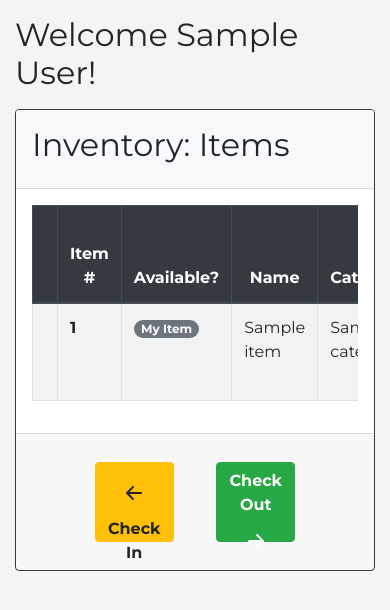
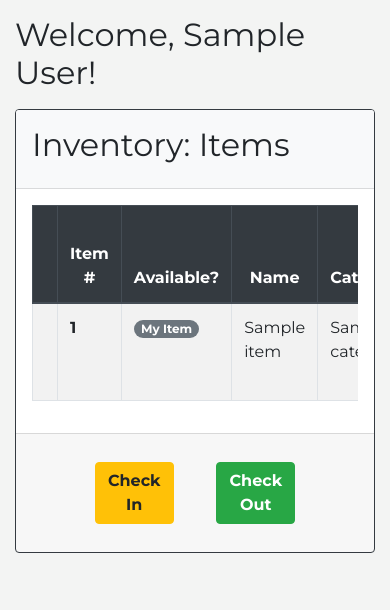
Before and after one commit to emoose1/Greenhouse_IMS, a Django app: page /inventory/ in a window 390 px wide. Shown: the part 77-687 px from the top of the page. Run offline with Django 3.2, Linux system fonts and the light colour scheme; the first user in the database is signed in; tables that the repository leaves empty hold one stand-in row (Sample ...); some libraries are stand-ins or nearby versions.

Commit message:
minor UI tweaks

```diff
--- a/static/css/style.css
+++ b/static/css/style.css
@@ -59,11 +59,23 @@ div.checking-buttons button {
   text-align: center;
 }
 
+div.checking-buttons button span.button-label {
+  line-height: 80%;
+}
+
 div.checking-buttons button svg {
-  justify-content: center;
-  align-items: center;
   height: 3em;
   width: 2em;
+}
+
+div.checking-buttons button div.button-icons {
+  display: inline;
+}
+
+@media (max-width: 1200px) {
+  div.checking-buttons button div.button-icons {
+    display: none;
+  }
 }
 
 div.list-group button {
--- a/templates/ims/inventory.html
+++ b/templates/ims/inventory.html
@@ -4,7 +4,7 @@
 
 
     <div class="section">
-        <h2> Welcome {{ user.first_name|default_if_none:"Unamed" }} {{user.last_name|default_if_none:"User" }}!</h2>
+        <h2> Welcome, {{ user.first_name|default_if_none:"Unamed" }} {{user.last_name|default_if_none:"User" }}!</h2>
     </div>
     {% if item_list %}
     <div class="inventory-body">
@@ -73,11 +73,15 @@
             <div class="card-footer">
                 <div class="checking-buttons">
                     <button type="button" class="btn btn-warning rounded  col-2 float-left" data-toggle="modal" data-target="#CheckInModal">
+                        <div class="button-icons">
                             <svg class="bi bi-arrow-left-short" viewBox="0 0 16 16" fill="currentColor" xmlns="http://www.w3.org/2000/svg">
                                 <path fill-rule="evenodd" d="M7.854 4.646a.5.5 0 010 .708L5.207 8l2.647 2.646a.5.5 0 01-.708.708l-3-3a.5.5 0 010-.708l3-3a.5.5 0 01.708 0z" clip-rule="evenodd"/>
                                 <path fill-rule="evenodd" d="M4.5 8a.5.5 0 01.5-.5h6.5a.5.5 0 010 1H5a.5.5 0 01-.5-.5z" clip-rule="evenodd"/>
                             </svg>
+                        </div>
+                        <span class="button-label">
                             Check In
+                        </span>
                     </button>
                     <div class="modal fade" id="CheckInModal" tabindex="-1" role="dialog" aria-labelledby="CheckInModalLabel" aria-hidden="true">
                         <div class="modal-dialog" role="document">
@@ -101,11 +105,16 @@
                         </div>
                     </div>
 
-                    <button type="button" class="btn btn-success rounded col-2 float-right" data-toggle="modal" data-target="#CheckOutModal">Check Out
+                    <button type="button" class="btn btn-success rounded col-2 float-right" data-toggle="modal" data-target="#CheckOutModal">
+                        <span class="button-label">
+                            Check Out
+                        </span>
+                        <div class="button-icons">
                             <svg class="bi bi-arrow-right-short" viewBox="0 0 16 16" fill="currentColor" xmlns="http://www.w3.org/2000/svg">
                                 <path fill-rule="evenodd" d="M8.146 4.646a.5.5 0 01.708 0l3 3a.5.5 0 010 .708l-3 3a.5.5 0 01-.708-.708L10.793 8 8.146 5.354a.5.5 0 010-.708z" clip-rule="evenodd"/>
                                 <path fill-rule="evenodd" d="M4 8a.5.5 0 01.5-.5H11a.5.5 0 010 1H4.5A.5.5 0 014 8z" clip-rule="evenodd"/>
                             </svg>
+                        </div>
                     </button>
                     <div class="modal fade" id="CheckOutModal" tabindex="-1" role="dialog" aria-labelledby="CheckOutModalLabel" aria-hidden="true">
                         <div class="modal-dialog" role="document">
```
Also changed, not shown: other parts of static/css/style.css (+1 -1 lines), static/sass/style.sass (+6 -2 lines). Lines whose indentation alone changed are shown as unchanged.
